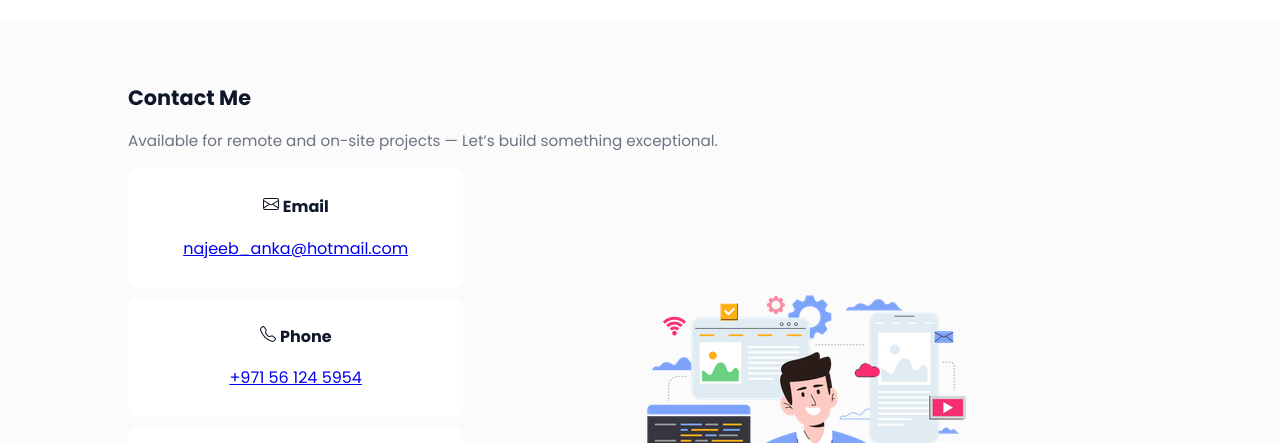
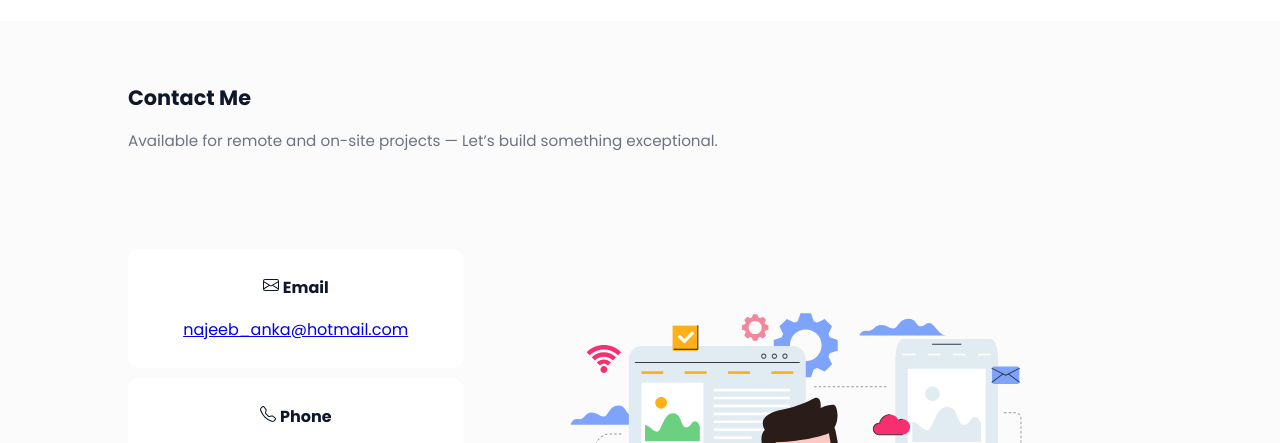
Before and after one commit to najeebAanka/najeebaanka.github.io, a plain HTML site: page contact.html in a window 1280 px wide. Shown: the part 77-520 px from the top of the page. Drawn offline with Linux system fonts and the light colour scheme.

Commit message:
updated contact image

```diff
--- a/contact.html
+++ b/contact.html
@@ -111,7 +111,7 @@
         </div>
       </div>
       <div class="contact-image-wrapper reveal delay-2">
-        <img src="assets/contact.webp" class="contact-image">
+        <img src="assets/contact.svg" class="contact-image">
       </div>
     </div>
 
```
Also changed, not shown: assets/contact.svg (added), assets/contact.webp (deleted).
